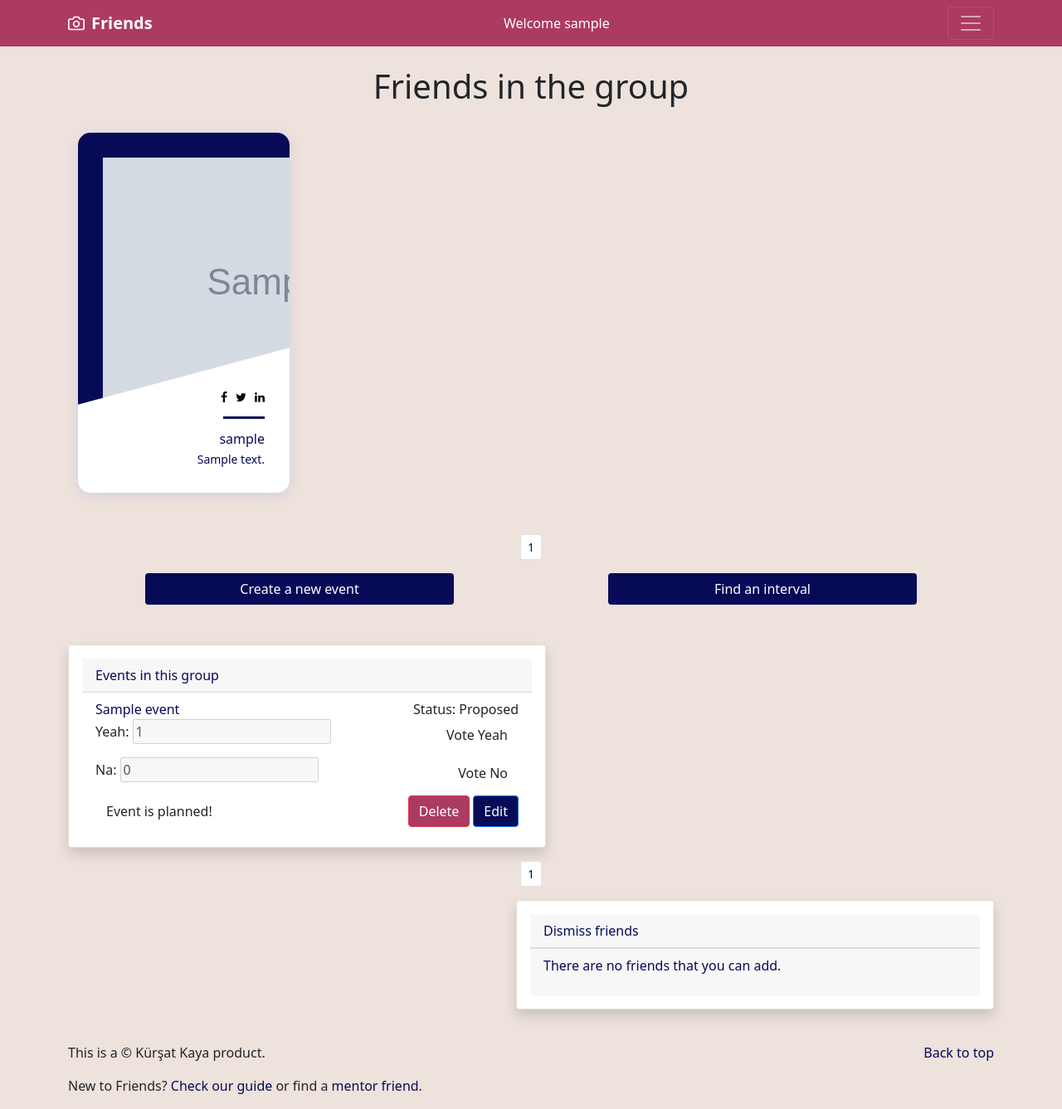
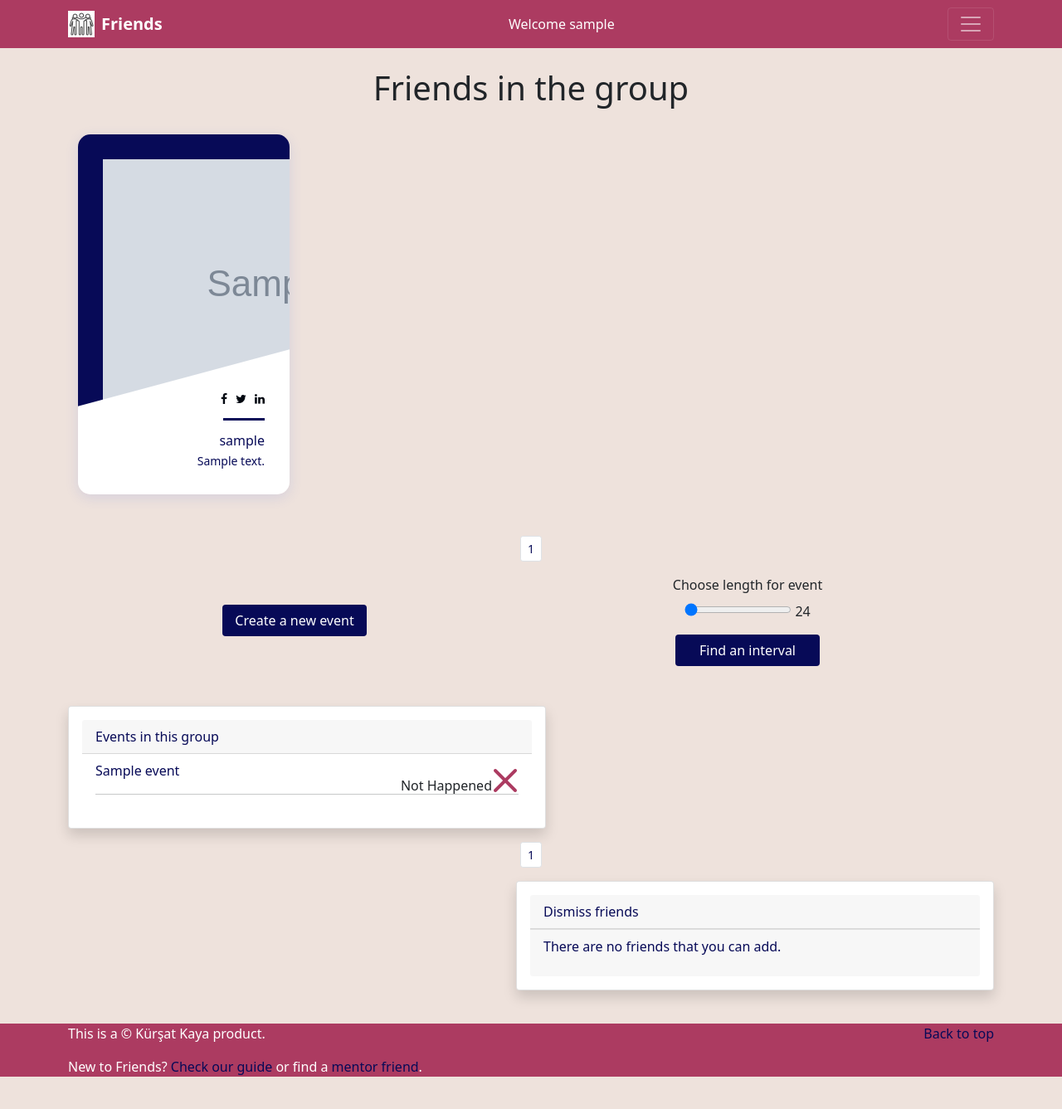
Before and after one commit to kursatfelsen/friendSite, a Django app: page /group/detail/1/ in a window 1280 px wide. Shown: the whole page at 83% size. After the commit the page ends 1298 px from the top, so only its background shows below. Run offline with Django 3.2, Linux system fonts and the light colour scheme; a user stored in the database is signed in; tables that the repository leaves empty hold one stand-in row (values such as "Sample post"); grey boxes marked "Sample" are stand-in pictures; some libraries are stand-ins or nearby versions.

Commit message:
Fronend improvements and event planner with length added.

```diff
--- a/accounts/urls.py
+++ b/accounts/urls.py
@@ -14,4 +14,5 @@ urlpatterns = [
     path('add_friend/',SendFriendRequestAjax.as_view(), name='add_friend'),
     path('cancel_request/',CancelRequestAjax.as_view(), name='cancel_request'),
     path('accept_friend/',AcceptFriendAjax.as_view(), name='accept_friend'),
+    path('remove/',RemoveFriendAjax.as_view(), name='remove_friend'),
 ]
--- a/accounts/views.py
+++ b/accounts/views.py
@@ -229,3 +229,12 @@ class AcceptFriendAjax(View):
         friend.friendWith.add(friend_request.sender)
         friend_request.delete()
         return render(request, 'accounts/ajax_render/friend_request.html', {'friend': Friend.objects.get(id=request.user.friend.get().id)})
+
+
+class RemoveFriendAjax(View):
+
+    def get(self, request):
+        friend_id = request.GET.get('friend_id')
+        request.user.friend.get().remove_friend(friend_id)
+        data = {}
+        return JsonResponse(data)
--- a/core/admin.py
+++ b/core/admin.py
@@ -1,6 +1,6 @@
 from django.contrib import admin
 
-from .models import FriendGroup, Event, Friend, FriendRequest, Vote, Location, Calendar
+from .models import FriendGroup, Event, Friend, FriendRequest, Vote, Location, Calendar, GroupInvitation
 
 
 admin.site.register(Event)
@@ -9,6 +9,7 @@ admin.site.register(Vote)
 admin.site.register(Location)
 admin.site.register(Calendar)
 admin.site.register(FriendRequest)
+admin.site.register(GroupInvitation)
 
 class FriendInline(admin.TabularInline):
     model = Friend.friendGroup.through
--- a/core/templates/core/ajax_render/event_pagination.html
+++ b/core/templates/core/ajax_render/event_pagination.html
@@ -2,7 +2,8 @@
     {% if event.state == "P1" %}
     <li class="list-group-item ">
         <div id="list-group-item-{{event.id}}">
-            <a href="{% url 'event_detail' event.id %}">{{event}} </a><span class="float-right" id="status-{{event.id}}">Status: {{event.get_state_display}}</span>
+            <a href="{% url 'event_detail' event.id %}">{{event}} </a><span class="float-right" id="status-{{event.id}}">{{event.get_state_display}}<i class="bi bi-hourglass" name="event-icon"></i></span>
+            <hr>
             <p>Yeah: <input disabled id="{{event.id}}-1" value="{{ event.getYeas }}"><button class="btn float-right" name="yeah-button" vote-event="{% url 'vote' %}" onclick=vote({{user.id}},{{event.id}},1)>Vote Yeah</button></p>
             <p>Na: <input  disabled id="{{event.id}}-0" value="{{ event.getNas }}"><button class="btn float-right" name="no-button" vote-event="{% url 'vote' %}" onclick=vote({{user.id}},{{event.id}},0)>Vote No</button></p>
         </div>
@@ -14,10 +15,11 @@
             <a href="{% url 'event_delete' event.id %}"><button class="btn btn-danger float-right mr-1" name="delete-event-button">Delete</button></a>
         {% endif %}
     </li>
-    {% else %}
+    {% elif event.state == "P2" %}
     <li class="list-group-item">
         <div id="list-group-item-{{event.id}}">
-            <a href="{% url 'event_detail' event.id %}">{{event}} </a><span class="float-right" id="status-{{event.id}}">Status: {{event.get_state_display}}</span>
+            <a href="{% url 'event_detail' event.id %}">{{event}} </a><span class="float-right" id="status-{{event.id}}">{{event.get_state_display}}<i class="bi bi-hourglass-top" name="event-icon"></i></span>
+            <hr>
             <h6>Attenders:</h6>
             <div class="card">
                 <ul class="list-group">
@@ -31,5 +33,44 @@
         <a href="{% url 'event_edit' event.id %}"><button class="btn float-right " name="edit-event-button">Edit</button></a>
         <a href="{% url 'event_delete' event.id %}"><button class="btn float-right mr-1" name="delete-event-button">Delete</button></a>
     </li>
+    {% elif event.state == "H1" %}
+    <li class="list-group-item">
+        <div id="list-group-item-{{event.id}}">
+            <a href="{% url 'event_detail' event.id %}">{{event}} </a><span class="float-right" id="status-{{event.id}}">{{event.get_state_display}}<i class="bi bi-hourglass-split" name="event-icon"></i></span>
+            <hr>
+            <h6>Attenders:</h6>
+            <div class="card">
+                <ul class="list-group">
+                {% for attender in event.attender.all %}
+                    <li class="list-group-item"><a href="{% url 'profile' attender.user %}" class="text-decoration-none">{{attender.user}}</a></li>
+                {% endfor %}
+                </ul>
+            </div>
+            <br>
+        </div>
+    </li>
+    {% elif event.state == "H2" %}
+    <li class="list-group-item">
+        <div id="list-group-item-{{event.id}}">
+            <a href="{% url 'event_detail' event.id %}">{{event}} </a><span class="float-right" id="status-{{event.id}}">{{event.get_state_display}}<i class="bi bi-hourglass-bottom" name="event-icon"></i></span>
+            <hr>
+            <h6>Attenders:</h6>
+            <div class="card">
+                <ul class="list-group">
+                {% for attender in event.attender.all %}
+                    <li class="list-group-item"><a href="{% url 'profile' attender.user %}" class="text-decoration-none">{{attender.user}}</a></li>
+                {% endfor %}
+                </ul>
+            </div>
+            <br>
+        </div>
+    </li>
+    {% elif event.state == "N" %}
+    <li class="list-group-item">
+        <div id="list-group-item-{{event.id}}">
+            <a href="{% url 'event_detail' event.id %}">{{event}} </a><span class="float-right" id="status-{{event.id}}">{{event.get_state_display}}<i class="bi bi-x-lg" name="event-icon"></i></span>
+            <hr>
+        </div>
+    </li>
     {% endif %}
 {% endfor %}
--- a/core/templates/core/detail.html
+++ b/core/templates/core/detail.html
@@ -34,8 +34,27 @@
                     </ul>
                 </nav>
             </div>
+            <div class="row text-center">
+            <div class="col align-content-center">
             <a href="{% url 'new_event_get' group.id %}" class="btn mb-5 mx-auto col-12 col-sm-4"id="create-event-button">Create a new event</a>
-            <a href="{% url 'test' group.id 1 %}" class="btn mb-5 mx-auto col-12 col-sm-4"id="create-event-button">Find an interval</a>
+            </div>
+            <div class="col align-content-center">
+            <form action="{% url 'test' group.id %}" method="GET">
+                <div class="form-group">
+                <div class="row">
+                <label for="length">Choose length for event</label>
+                </div>
+                <div class="row">
+                <div class="col-16">
+                <input style="background:white" type="range" class="custom-range" min="1" value="1" max="24" id="length" name="length" step="1" oninput="this.nextElementSibling.value = this.value">
+                <output>24</output>
+                </div>
+                </div>
+                </div>
+                <button type="submit" class="btn mb-5 mx-auto col-12 col-sm-4" id="create-event-button">Find an interval</button>
+            </form>
+            </div>
+            </div>
         </div>
     </div>
         <div class="row">
--- a/core/templates/core/new_event.html
+++ b/core/templates/core/new_event.html
@@ -9,7 +9,7 @@
 
 {% block body %}
 <div id="div-1">
-<form action="#" id="address-form" method="POST">
+<form action="{% url 'new_event_post' %}" id="address-form" method="POST">
     {% for error in form.non_field_errors %}
         <div class="alert alert-warning" role="alert">{{ error }}</div>
     {% endfor %}
@@ -27,8 +27,10 @@
     {% for field in form.hidden_fields %}
         {{ field }}
     {% endfor %}
+    <button type="submit" class="btn btn-danger">Create a new event without a location</button>
 </form>
-<button type="submit" onclick=submit_event() class="btn btn-danger">Create a new event</button>
+<button type="submit" onclick=submit_event() class="btn btn-success">Confirm and choose a new location</button>
+
 </div>
 {% endblock body %}
 
--- a/core/templates/core/new_group.html
+++ b/core/templates/core/new_group.html
@@ -5,7 +5,7 @@
 {% endblock extra_head %}
 
 {% block body %}
-<div class="col-6">
+<div class="container col-6">
 <form action="{% url 'new_group' %}" method="POST">
     {% for error in form.non_field_errors %}
         <div class="alert alert-warning" role="alert">{{ error }}</div>
--- a/core/urls.py
+++ b/core/urls.py
@@ -27,5 +27,5 @@ urlpatterns = [
     path('eventpaginate/',EventPaginateAjax.as_view(),name='paginate_event'),
     path('submit/',SubmitEventFormAjax.as_view(), name='submit_event'),
 
-    path('test/<int:group_id>/<int:length>',TestView.as_view(), name='test')
+    path('test/<int:group_id>/',TestView.as_view(), name='test')
 ]
--- a/core/views.py
+++ b/core/views.py
@@ -1,7 +1,9 @@
 from datetime import datetime,timedelta
 from django.contrib import messages
+from django.core.mail import send_mail
 from django.core.signing import Signer
 from django.core.paginator import Paginator, PageNotAnInteger, EmptyPage
+
 from django.db.models import Q
 from django.http.response import JsonResponse
 from django.shortcuts import redirect, render
@@ -68,6 +70,10 @@ class GroupDetailView(CustomLoginRequiredMixin, View):
         self.first_page = paginator.page(1).object_list
 
         event_objects = Event.objects.filter(group=group_id)
+        #Update events for they are happening or happened
+        for event in event_objects:
+            event.determineState()
+
         paginate_by_event = 3
         paginator_event = Paginator(event_objects, paginate_by_event)
         page_event = request.GET.get('page', paginate_by_event)
@@ -157,14 +163,32 @@ class NewEventView(CustomLoginRequiredMixin, View):
 
     def post(self, request):
         event_id = request.POST.get('event-id')
-        self.location_form = LocationForm(request.POST)
-        print(self.location_form)
-        if self.location_form.is_valid():
-            location = self.location_form.save()
-            event = Event.objects.get(id=event_id)
-            event.location = location
-            event.save()
-            return redirect('home')
+        print(request.POST)
+        if "location_name" in request.POST:
+            self.location_form = LocationForm(request.POST)
+            print(self.location_form)
+            if self.location_form.is_valid():
+                location = self.location_form.save()
+                event = Event.objects.get(id=event_id)
+                event.location = location
+                event.save()
+                email_list = []
+                for friend in event.group.get_friends():
+                    email_list.append(friend.user.email)
+                # send_mail(
+                # 'New Event Created',#Subject
+                # f'{event.creator} created a new event.Click to see it! http://127.0.0.1:8000/detail/{event.group.id}', #Message
+                # 'kursat002@gmail.com', #from
+                # email_list, #to
+                # fail_silently=False,
+                # )
+            return redirect('event_detail',event_id = event.id)
+        elif "start_date" in request.POST:
+            form = NewEventForm(request.POST)
+            if form.is_valid():
+                event = form.save()
+                return redirect('event_detail',event_id = event.id)
+
         return redirect('home')
 
 # event/detail/event_id
@@ -374,7 +398,9 @@ class SubmitEventFormAjax(View):
 
 class TestView(View):
 
-    def get(self,request,group_id,length):
+    def get(self,request,group_id):
+        print(request.GET)
+        length = int(request.GET.get('length'))
         friends = Friend.objects.filter(friendGroup__id=group_id)
         length_for_pause = 1
         #exclude = [23,7]
@@ -404,7 +430,7 @@ class TestView(View):
                         starting_time_to_try = attending_event.end_date + timedelta(hours=length_for_pause)
                         ending_time_to_try = starting_time_to_try + timedelta(hours=length)
                         break
-                if flag:
+                if flag: #skip night
                     if starting_time_to_try.hour == 23:
                         starting_time_to_try += timedelta(hours=8)
                     elif starting_time_to_try.hour == 6:
--- a/static/css/site.css
+++ b/static/css/site.css
@@ -31,29 +31,29 @@ a {
     background-color:#AC3B61;
     color:white;
 }
-[name="yeah-button"]{
+p [name="yeah-button"]{
     background-color:#5cb85c;
     color:white;
 }
-[name="yeah-button"]:hover{
+p [name="yeah-button"]:hover{
     background-color:white;
     color:#5cb85c;
     border-color:#5cb85c;
 }
-[name="no-button"]{
+p [name="no-button"]{
     background-color:gray;
     color:white;
 }
-[name="no-button"]:hover{
+p [name="no-button"]:hover{
     background-color:white;
     color:gray;
     border-color:gray;
 }
-[name="plan-button"]{
+li [name="plan-button"]{
     background-color:#f0ad4e;
     color:white;
 }
-[name="plan-button"]:hover{
+li [name="plan-button"]:hover{
     background-color:white;
     color:#f0ad4e;
     border-color:#f0ad4e;
@@ -76,12 +76,20 @@ a [name = delete-event-button]:hover{
     color:#AC3B61;
     border-color:#AC3B61;
 }
-[name = dismiss-button]{
+li [name = dismiss-button]{
     background-color:#AC3B61;
     color:white;
 }
-[name = dismiss-button]:hover{
+li [name = dismiss-button]:hover{
     background-color:white;
     color:#AC3B61;
     border-color:#AC3B61;
 }
+td [ name="event-icon"] {
+    color:#AC3B61!important;
+    font-size:2rem;
+}
+li [ name="event-icon"] {
+    color:#AC3B61!important;
+    font-size:2rem;
+}
--- a/templates/base.html
+++ b/templates/base.html
@@ -10,13 +10,14 @@
     <link rel="canonical" href="https://getbootstrap.com/docs/4.0/examples/album/">
     <link href="https://cdn.jsdelivr.net/npm/bootstrap@5.0.2/dist/css/bootstrap.min.css" rel="stylesheet" integrity="sha384-EVSTQN3/azprG1Anm3QDgpJLIm9Nao0Yz1ztcQTwFspd3yD65VohhpuuCOmLASjC" crossorigin="anonymous">
     <link rel="shortcut icon" href="{% static 'img/favicon.ico' %}" />
+    <link rel="stylesheet" href="https://cdn.jsdelivr.net/npm/bootstrap-icons@1.5.0/font/bootstrap-icons.css">
     <title> Friends -{% block title %}{% endblock  %}</title>
     {% block extra_head %}{% endblock extra_head %}
 </head>
 <body>
     {% include "includes/navbar.html" %}
     <br>
-    <div class="container ">
+    <div class="container">
       {% if messages %}
         {% for message in messages %}
           <div class="alert alert-{% if message.tags %}{% if message.tags == 'error' %}danger{% else %}{{ message.tags }}{% endif %}{% endif %}" role="alert">{{ message }}</div>
@@ -24,8 +25,8 @@
       {% endif %}
       {% block body %}
       {% endblock body %}
-      {% include "includes/footer.html" %}
     </div>
+    {% include "includes/footer.html" %}
 
     <script src="https://cdn.jsdelivr.net/npm/bootstrap@5.0.2/dist/js/bootstrap.bundle.min.js" integrity="sha384-MrcW6ZMFYlzcLA8Nl+NtUVF0sA7MsXsP1UyJoMp4YLEuNSfAP+JcXn/tWtIaxVXM" crossorigin="anonymous"></script>
     <script src="https://code.jquery.com/jquery-3.1.1.min.js">
--- a/templates/includes/footer.html
+++ b/templates/includes/footer.html
@@ -1,13 +1,10 @@
-<div class="d-flex flex-column min-vh-75">
-    <nav>
-    </nav>
-    <main class="flex-fill">
-    </main>
-    <footer>
+
+<footer class="mb-0" style="bottom:0;background-color:#AC3B61;">
+    <div class="container text-white" >
         <p class="float-right">
-        <a href="#">Back to top</a>
-    </p>
-    <p>This is a &copy; Kürşat Kaya product.</p>
-    <p>New to Friends? <a href="../../">Check our guide</a> or find a <a href="../../getting-started/">mentor friend</a>.</p>
-    </footer>
-</div>
+        <a href="#" style="color:#070a57;">Back to top</a>
+        </p>
+        <p >This is a &copy; Kürşat Kaya product.</p>
+        <p>New to Friends? <a href="../../" style="color:#070a57;">Check our guide</a> or find a <a style="color:#070a57;" href="../../getting-started/">mentor friend</a>.</p>
+    </div>
+</footer>
--- a/templates/includes/navbar.html
+++ b/templates/includes/navbar.html
@@ -1,3 +1,4 @@
+{% load static  %}
 <nav id="main-navbar">
   <div class="collapse" id="navbarHeader" >
     <div class="container">
@@ -30,7 +31,7 @@
   <div class="navbar navbar-dark  box-shadow" style="background-color:#AC3B61;">
     <div class="container d-flex justify-content-between">
       <a href="{% url 'home' %}" class="navbar-brand d-flex align-items-center">
-        <svg xmlns="http://www.w3.org/2000/svg" width="20" height="20" viewBox="0 0 24 24" fill="none" stroke="currentColor" stroke-width="2" stroke-linecap="round" stroke-linejoin="round" class="mr-2"><path d="M23 19a2 2 0 0 1-2 2H3a2 2 0 0 1-2-2V8a2 2 0 0 1 2-2h4l2-3h6l2 3h4a2 2 0 0 1 2 2z"></path><circle cx="12" cy="13" r="4"></circle></svg>
+        <img src="{% static 'img/favicon.ico' %}" style="width:2rem" class="mr-2">
         <strong>Friends</strong>
       </a>
       <a href="{% if user.is_authenticated %}{% url 'profile' request.user.username %}{% else %}{% url 'login' %}{% endif %}">
```
Also changed, not shown: accounts/templates/accounts/profile.html (+29 -15 lines), core/models.py (+31 -3 lines), core/migrations/0009_alter_event_state.py (added), core/migrations/0010_auto_20211004_1258.py (added), static/css/profile.css (line endings or trailing spaces).
